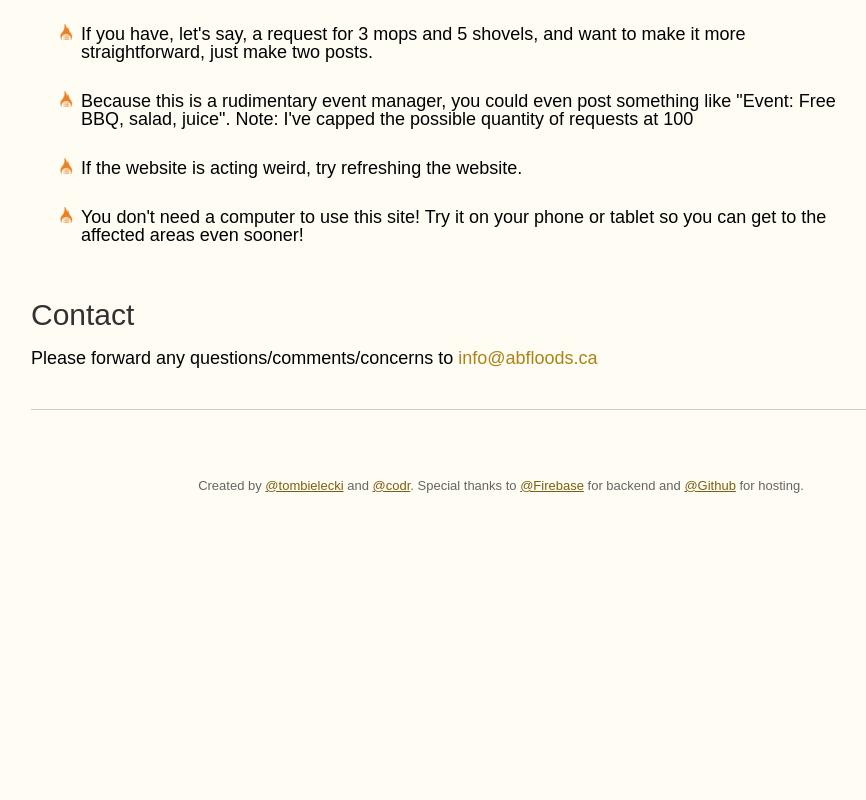
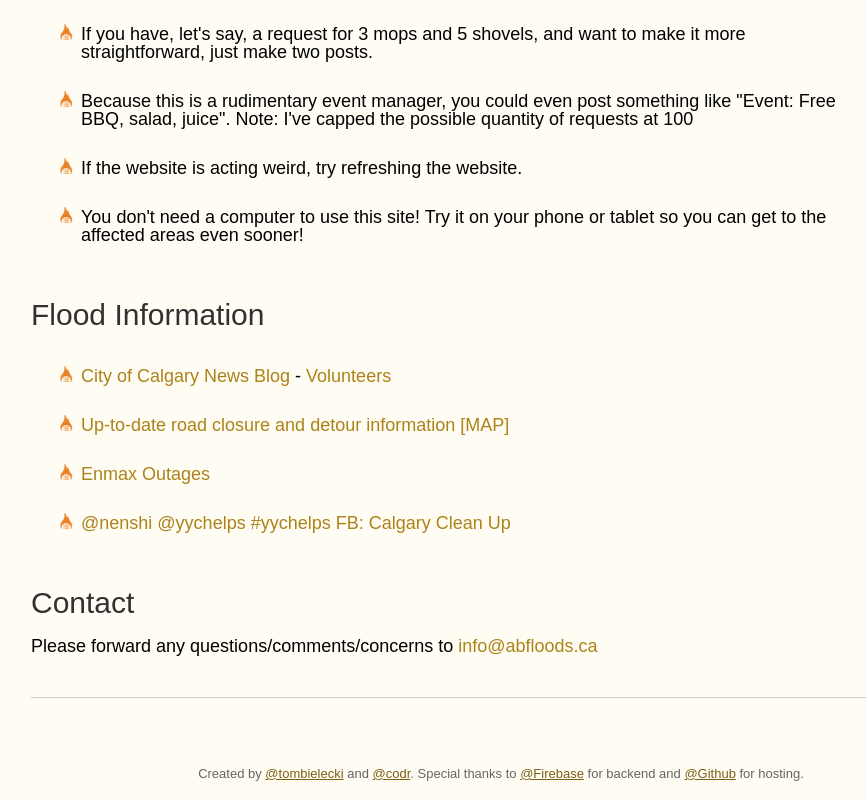
Before and after one commit to abfloods/calgary, a plain HTML site: page about.html in a window 1280 px wide. Shown: the part 975-1775 px from the top of the page, without its empty margins (139-1005 px from the left). Before the commit the page ends 1487 px from the top, so only its background shows below. Drawn offline with nearby package versions, Linux system fonts and the light colour scheme.

Commit message:
Flood info

```diff
--- a/about.html
+++ b/about.html
@@ -64,6 +64,17 @@
 				</ul>
 			  </p>
 
+			  <h2>Flood Information</h2>
+              <p>
+				<ul>
+					<li><a href="http://www.calgarycitynews.com">City of Calgary News Blog</a> - <a href="http://www.calgarycitynews.com/2013/06/volunteers.html">Volunteers</a></li>
+					<li><a href="http://mapsengine.google.com/map/viewer?mid=zZS56KzxaLAk.kj5pnGAD1iKk">Up-to-date road closure and detour information [MAP]</a></li>
+					<li><a href="http://www.calgarycitynews.com/2013/06/enmax-outages.html">Enmax Outages</a></li>
+					<li><a href="http://www.twitter.com/nenshi">@nenshi</a> <a href="http://www.twitter.com/yychelps">@yychelps</a> <a href="https://twitter.com/search/realtime?q=%23yychelps">#yychelps</a> <a href="https://www.facebook.com/CalgaryCleanUp">FB: Calgary Clean Up</a></li>
+				</ul>
+			  </p>
+
+
 		      <h2>Contact</h2>
               <p>
 				Please forward any questions/comments/concerns to <a href="mailto:info@abfloods.ca">info@abfloods.ca</a>
```
